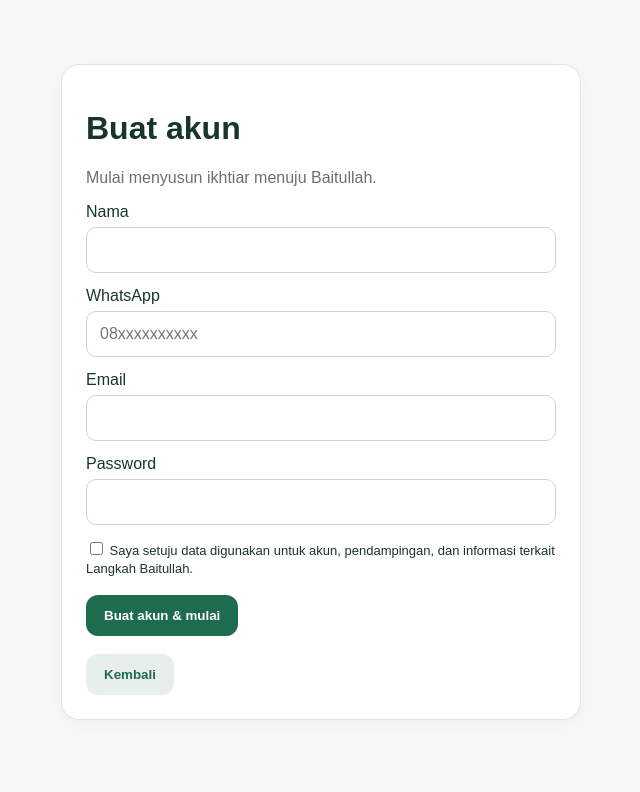
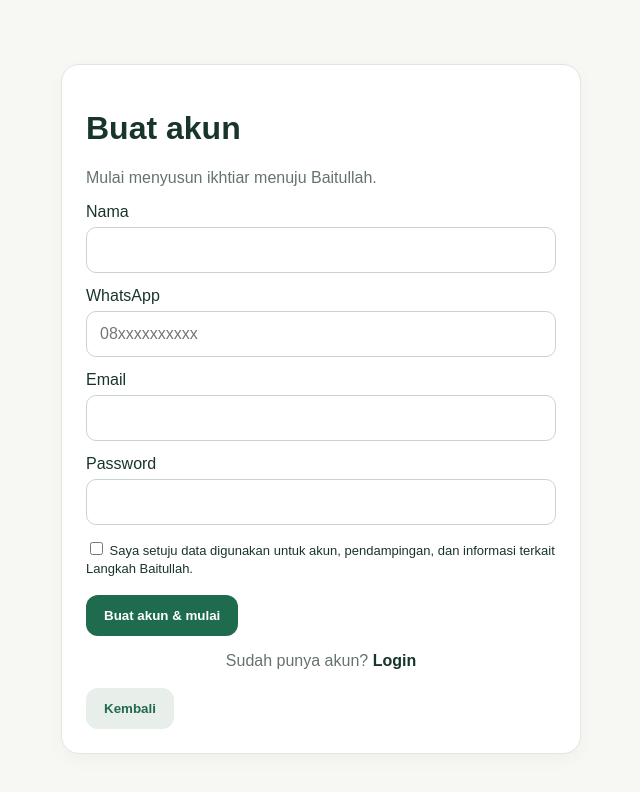
Before and after one commit to lapaktc/7-langkah-ke-baitullah, a Next.js app: page / in a window 1280 px wide. Both pictures are taken after a click on the button "Mulai Sekarang". Shown: the top 792 px of the page, without its empty margins (319-959 px from the left). Built offline with nearby package versions, Linux system fonts and the light colour scheme.

Commit message:
Update page.tsx

```diff
--- a/app/page.tsx
+++ b/app/page.tsx
@@ -12,5 +12,10 @@
 ]
 export default function Home(){const [mode,setMode]=useState<'home'|'register'>('home');const [name,setName]=useState('');const [wa,setWa]=useState('');const [email,setEmail]=useState('');const [pass,setPass]=useState('');const [consent,setConsent]=useState(false);const [err,setErr]=useState('');
 async function register(e:any){e.preventDefault();setErr('');if(!consent){setErr('Mohon setujui penggunaan data untuk akun dan komunikasi.');return}const s=supabaseBrowser();const {data,error}=await s.auth.signUp({email,password:pass,options:{data:{name,whatsapp:wa}}});if(error){setErr(error.message);return}if(data.user){await s.from('profiles').upsert({id:data.user.id,name,whatsapp:wa,email});window.location.href='/roadmap'}}
-if(mode==='register')return <div className="wrap"><div className="card" style={{maxWidth:520,margin:'40px auto'}}><h1>Buat akun</h1><p className="muted">Mulai menyusun ikhtiar menuju Baitullah.</p><form onSubmit={register}><label>Nama</label><input className="input" value={name} onChange={e=>setName(e.target.value)} required/><label>WhatsApp</label><input className="input" value={wa} onChange={e=>setWa(e.target.value)} placeholder="08xxxxxxxxxx" required/><label>Email</label><input className="input" type="email" value={email} onChange={e=>setEmail(e.target.value)} required/><label>Password</label><input className="input" type="password" value={pass} onChange={e=>setPass(e.target.value)} minLength={6} required/><label className="small"><input type="checkbox" checked={consent} onChange={e=>setConsent(e.target.checked)}/> Saya setuju data digunakan untuk akun, pendampingan, dan informasi terkait Langkah Baitullah.</label><div className="space"/>{err&&<div className="error">{err}</div>}<button className="btn">Buat akun & mulai</button></form><div className="space"/><button className="btn alt" onClick={()=>setMode('home')}>Kembali</button></div></div>
+if(mode==='register')return <div className="wrap"><div className="card" style={{maxWidth:520,margin:'40px auto'}}><h1>Buat akun</h1><p className="muted">Mulai menyusun ikhtiar menuju Baitullah.</p><form onSubmit={register}><label>Nama</label><input className="input" value={name} onChange={e=>setName(e.target.value)} required/><label>WhatsApp</label><input className="input" value={wa} onChange={e=>setWa(e.target.value)} placeholder="08xxxxxxxxxx" required/><label>Email</label><input className="input" type="email" value={email} onChange={e=>setEmail(e.target.value)} required/><label>Password</label><input className="input" type="password" value={pass} onChange={e=>setPass(e.target.value)} minLength={6} required/><label className="small"><input type="checkbox" checked={consent} onChange={e=>setConsent(e.target.checked)}/> Saya setuju data digunakan untuk akun, pendampingan, dan informasi terkait Langkah Baitullah.</label><div className="space"/>{err&&<div className="error">{err}</div>}<button className="btn">Buat akun & mulai</button><div style={{ marginTop: 16, textAlign: 'center' }}>
+  <span className="muted">Sudah punya akun? </span>
+  <a href="/login" style={{ fontWeight: 700 }}>
+    Login
+  </a>
+</div></form><div className="space"/><button className="btn alt" onClick={()=>setMode('home')}>Kembali</button></div></div>
 return <div className="wrap"><section className="hero"><span className="badge">LANGKAH BAITULLAH</span><h1>Dari Niat, Menjadi Ikhtiar Nyata Menuju Baitullah.</h1><p className="muted">Bukan sekadar ingin. Susun target, tabungan, ikhtiar, dan langkah pertama Anda.</p><button className="btn" onClick={()=>setMode('register')}>Mulai Sekarang</button></section><section className="card"><h2>Bagaimana cara kerjanya?</h2><div className="grid"><p><b>1. Buat akun</b><br/><span className="muted">Nama dan WhatsApp menjadi pintu masuk pendampingan.</span></p><p><b>2. Isi 7 langkah</b><br/><span className="muted">Refleksi singkat berdasarkan alur workbook Langkah Nyata Menuju Baitullah.</span></p><p><b>3. Dapatkan roadmap</b><br/><span className="muted">Hasil membantu Anda melihat langkah yang perlu dikerjakan berikutnya.</span></p></div></section><div className="footer">Langkah Baitullah • “Dari Niat, Menjadi Ikhtiar Nyata Menuju Baitullah.”</div></div>}
```
